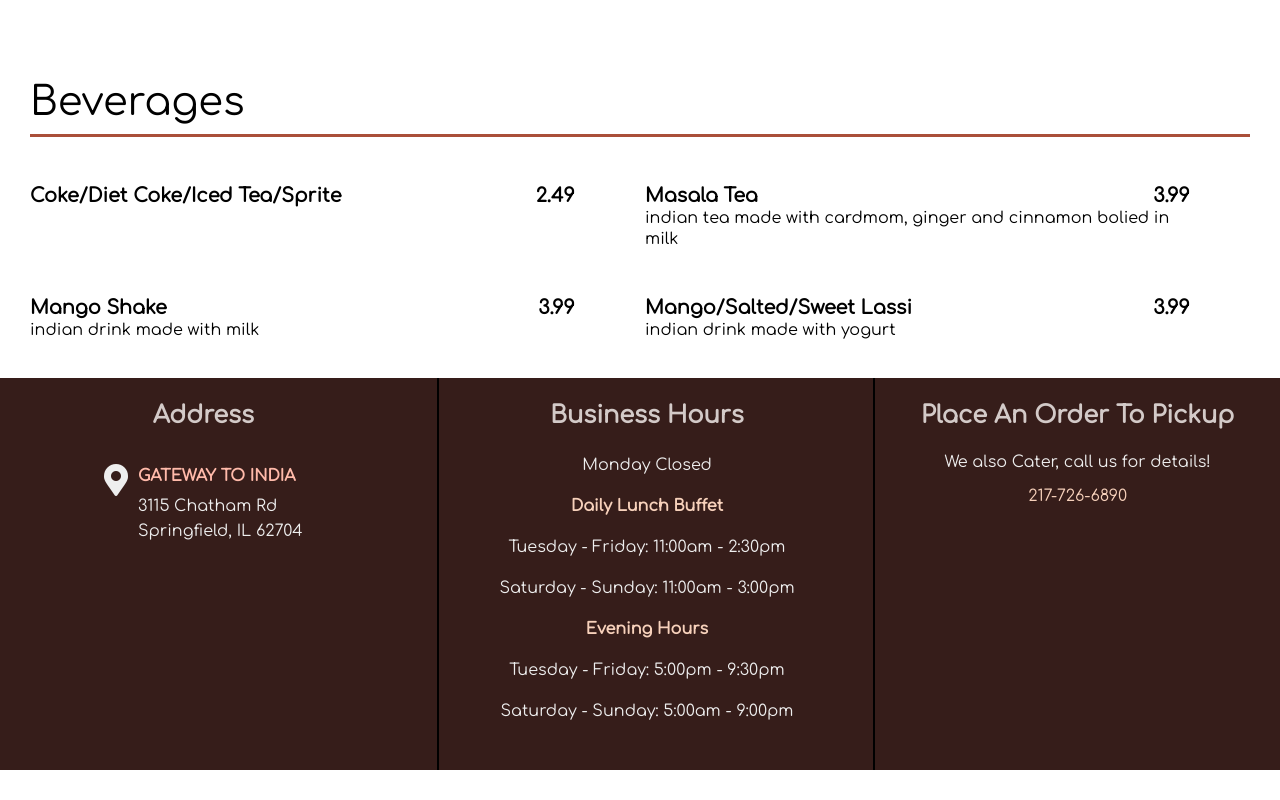
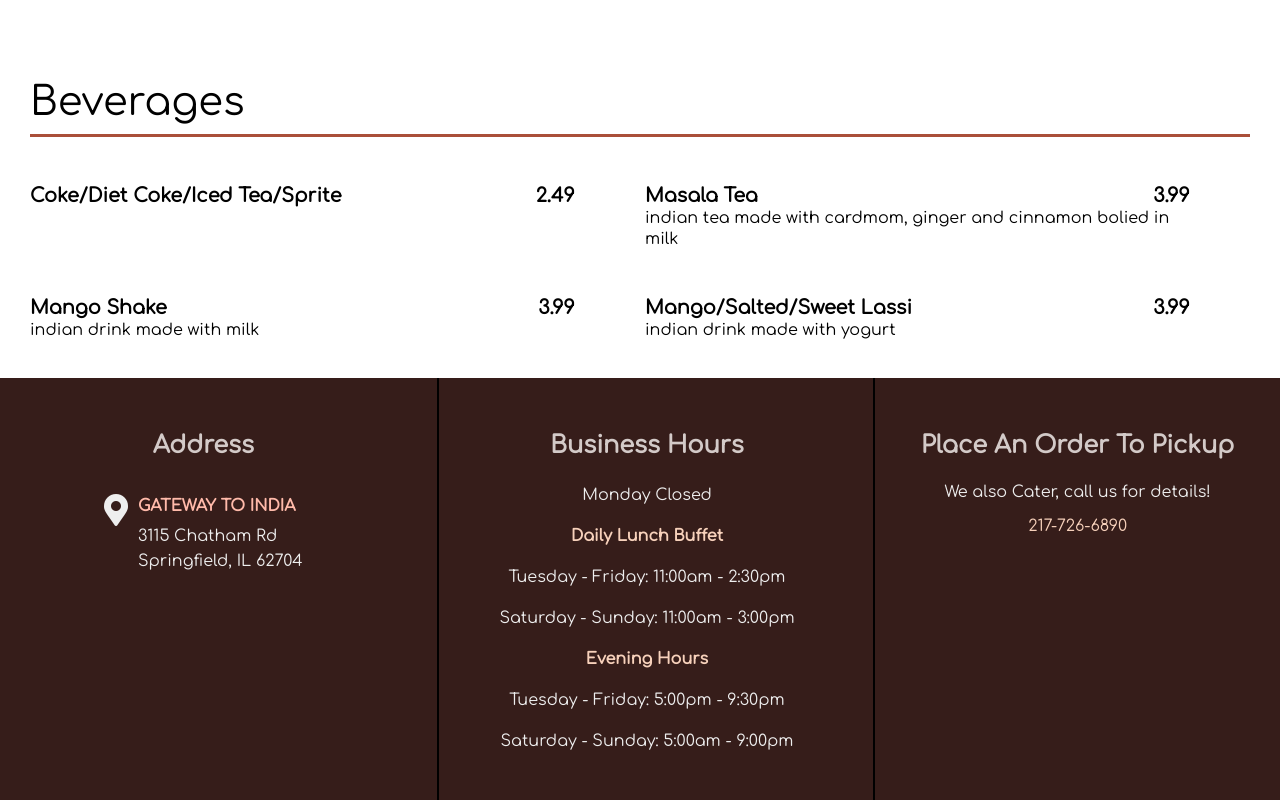
Before and after one commit to npatel023/RestaurantWebsite, a website: page dist/index.html in a window 1280 px wide. Shown: the part 5551-6351 px from the top of the page. Before the commit the page ends 6321 px from the top, so only its background shows below. Drawn offline with Linux system fonts and the light colour scheme.

Commit message:
Fixed reference to contact button in the nav bar

```diff
--- a/dist/css/stylesheet.css
+++ b/dist/css/stylesheet.css
@@ -267,6 +267,10 @@ li.dropdown {
     text-align: center;
 }
 
+.contact-header:nth-child(1){
+    padding-top: 30px;
+}
+
 .address-flex{
     display: flex;
     flex-direction: row;
--- a/dist/index.html
+++ b/dist/index.html
@@ -24,7 +24,7 @@
                     <a href="#Beverages">Beverages</a>
                 </div>
             </li>
-            <li><a href="#Contact">Contact</a></li>
+            <li><a href="#restaurant-information">Contact</a></li>
             <li>
                 <a class="pointer" onclick="showHoursPopup()">Hours</a>
                 <div id="hours" class="popup">
@@ -384,7 +384,7 @@
                     </p>
                 </a>
             </div>
-            <div id="Contact" class="contact-item">
+            <div class="contact-item">
                 <p class="contact-header">Business Hours</p>
                 <p class="hours-text">Monday Closed</p>
                 <p class="hours-text hours">Daily Lunch Buffet</p>
```
